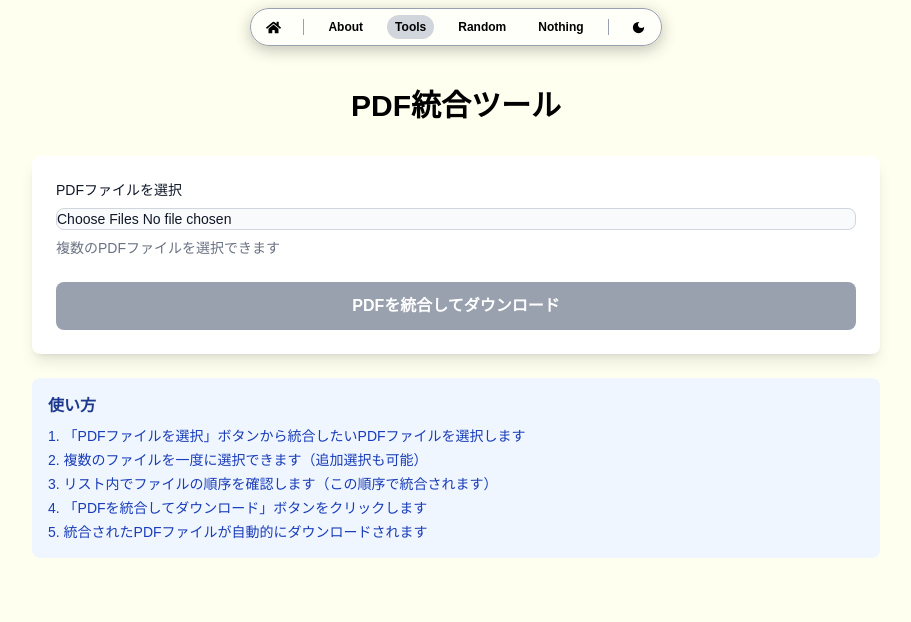
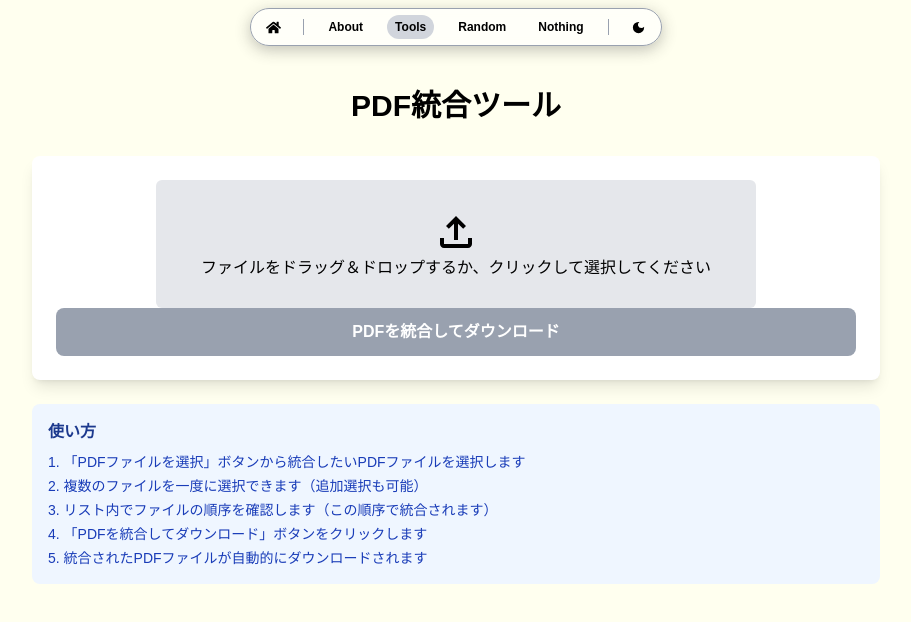
Before and after one commit to 11Rick23/kuri-net, a Next.js app: page /tools/pdf-merge in a window 1280 px wide. Shown: the top 622 px of the page, without its empty margins (184-1095 px from the left). Built offline with nearby package versions, Linux system fonts and the light colour scheme; a web font is replaced by a local one.

Commit message:
ドロップゾーンを自前実装・ページ全体オーバーレイの実装

```diff
--- /dev/null
+++ b/app/tools/pdf-merge/dropOverlay.tsx
@@ -0,0 +1,14 @@
+export default function DropOverlay() {
+	return (
+		<div
+			className="
+        fixed flex items-center justify-center w-screen h-screen
+        bg-blue-600/80
+        "
+		>
+			<p className="text-white text-2xl font-bold">
+				ファイルをドロップしてアップロード
+			</p>
+		</div>
+	);
+}
--- a/app/tools/pdf-merge/page.tsx
+++ b/app/tools/pdf-merge/page.tsx
@@ -1,14 +1,61 @@
 "use client";
 
-import { Group, Text } from "@mantine/core";
-import { Dropzone, MIME_TYPES } from "@mantine/dropzone";
 import { PDFDocument } from "pdf-lib";
-import { useState } from "react";
+import { useEffect, useState } from "react";
+import { MdOutlineFileUpload } from "react-icons/md";
 import Header from "@/app/components/header/wrapper";
+import DropOverlay from "./dropOverlay";
 
 export default function PdfMerge() {
 	const [files, setFiles] = useState<File[]>([]);
 	const [isLoading, setIsLoading] = useState(false);
+
+	const [isDragging, setIsDragging] = useState(false);
+
+	useEffect(() => {
+		const preventDefault = (e: DragEvent) => {
+			e.preventDefault();
+			e.stopPropagation();
+		};
+
+		const handleDragOver = (e: DragEvent) => {
+			preventDefault(e);
+			setIsDragging(true);
+		};
+
+		const handleDragLeave = (e: DragEvent) => {
+			preventDefault(e);
+			setIsDragging(false);
+		};
+
+		const handleDrop = (e: DragEvent) => {
+			preventDefault(e);
+			setIsDragging(false);
+
+			if (!e.dataTransfer) return;
+			const files = Array.from(e.dataTransfer.files);
+			// ここで PDF フィルタして state に追加など
+			console.log(files);
+		};
+
+		window.addEventListener("dragover", handleDragOver);
+		window.addEventListener("dragenter", handleDragOver);
+		window.addEventListener("dragleave", handleDragLeave);
+		window.addEventListener("drop", handleDrop);
+
+		// ページ内のデフォルト動作無効化
+		window.addEventListener("dragover", preventDefault);
+		window.addEventListener("drop", preventDefault);
+
+		return () => {
+			window.removeEventListener("dragover", handleDragOver);
+			window.removeEventListener("dragenter", handleDragOver);
+			window.removeEventListener("dragleave", handleDragLeave);
+			window.removeEventListener("drop", handleDrop);
+			window.removeEventListener("dragover", preventDefault);
+			window.removeEventListener("drop", preventDefault);
+		};
+	}, []);
 
 	const fileChange = (e: React.ChangeEvent<HTMLInputElement>) => {
 		if (e.target.files) {
@@ -73,37 +120,36 @@ export default function PdfMerge() {
 	return (
 		<main className="min-h-screen">
 			<Header />
+			{isDragging && <DropOverlay />}
 			<div className="h-16" />
 			<div className="max-w-4xl mx-auto p-6">
 				<h1 className="text-3xl font-bold mb-8 text-center">PDF統合ツール</h1>
 
 				<div className="bg-white dark:bg-gray-800 rounded-lg shadow-lg p-6 mb-6">
-					<div className="mb-6">
-						<label
-							htmlFor="pdf-upload"
-							className="block pb-2 text-sm font-medium text-gray-900 dark:text-white"
-						>
-							PDFファイルを選択
-						</label>
-
+					<label
+						htmlFor="pdf-upload"
+						className="
+                            flex flex-col justify-center items-center
+							mx-auto p-4
+                            w-3/4 h-32 rounded-md
+                            bg-gray-200 dark:bg-gray-700
+                        "
+					>
 						<input
 							id="pdf-upload"
 							type="file"
 							accept="application/pdf"
 							multiple
 							onChange={fileChange}
-							className="
-                                block w-full text-sm rounded-lg cursor-pointer
-                                text-gray-900 dark:text-gray-400
-                                border border-gray-300 dark:border-gray-600
-                                bg-gray-50 dark:bg-gray-700
-                            "
+							className="hidden"
 						/>
-
-						<p className="text-sm pt-2 text-gray-500 dark:text-gray-400">
-							複数のPDFファイルを選択できます
+						<MdOutlineFileUpload size={48} />
+						<p>
+							{isDragging
+								? "ファイルをドロップ"
+								: "ファイルをドラッグ＆ドロップするか、クリックして選択してください"}
 						</p>
-					</div>
+					</label>
 
 					{files.length > 0 && (
 						<div className="mb-6">
```
